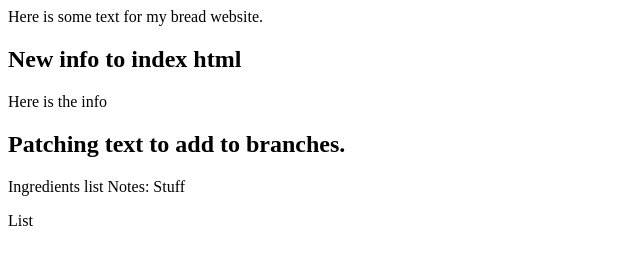
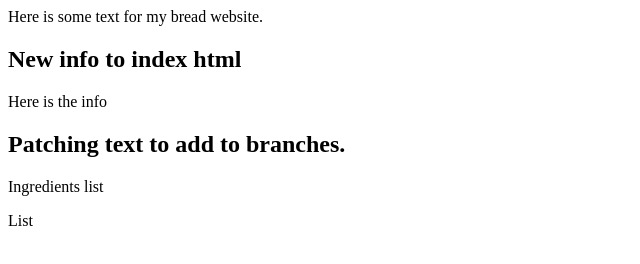
Before and after one commit to DavidBanksTech/Website8, a plain HTML site: page index.html in a window 1280 px wide. Shown: the full height of the page, 0-640 px from the left. Drawn offline with Linux system fonts and the light colour scheme.

Commit message:
final index changes

```diff
--- a/index.html
+++ b/index.html
@@ -7,16 +7,15 @@
 Here is some text for my bread website.
 
 
-<h2>New info to index html</h2>
+    <h2>New info to index html</h2>
 
-<p>Here is the info</p>
+    <p>Here is the info</p>
 
-<h2>Patching text to add to branches.</h2>
+    <h2>Patching text to add to branches.</h2>
 
 
-<span>Ingredients list</span>
-<span>Notes: Stuff</span>
-<p>List</p>
+    <span>Ingredients list</span>
+    <p>List</p>
 
 <body>
 
```
